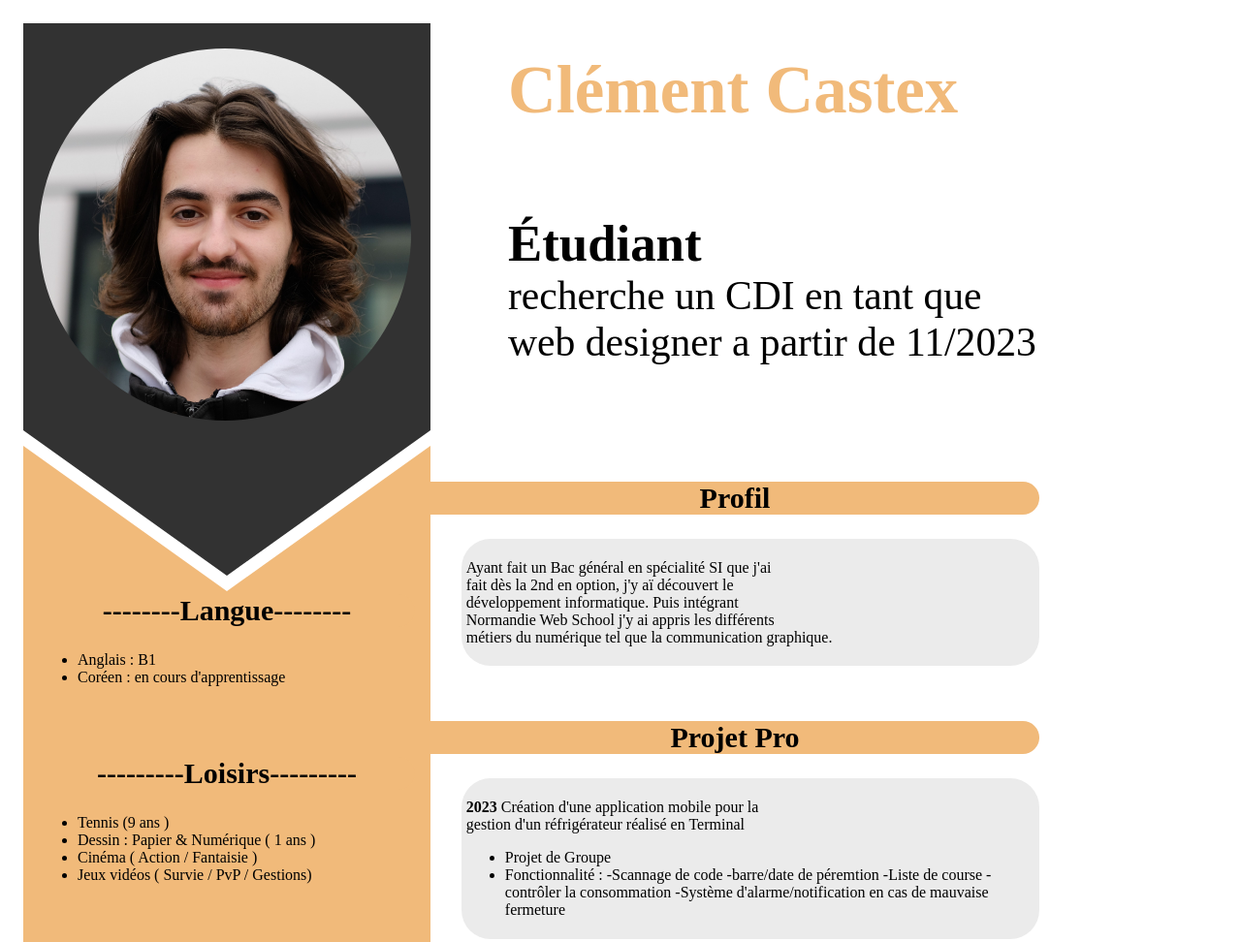
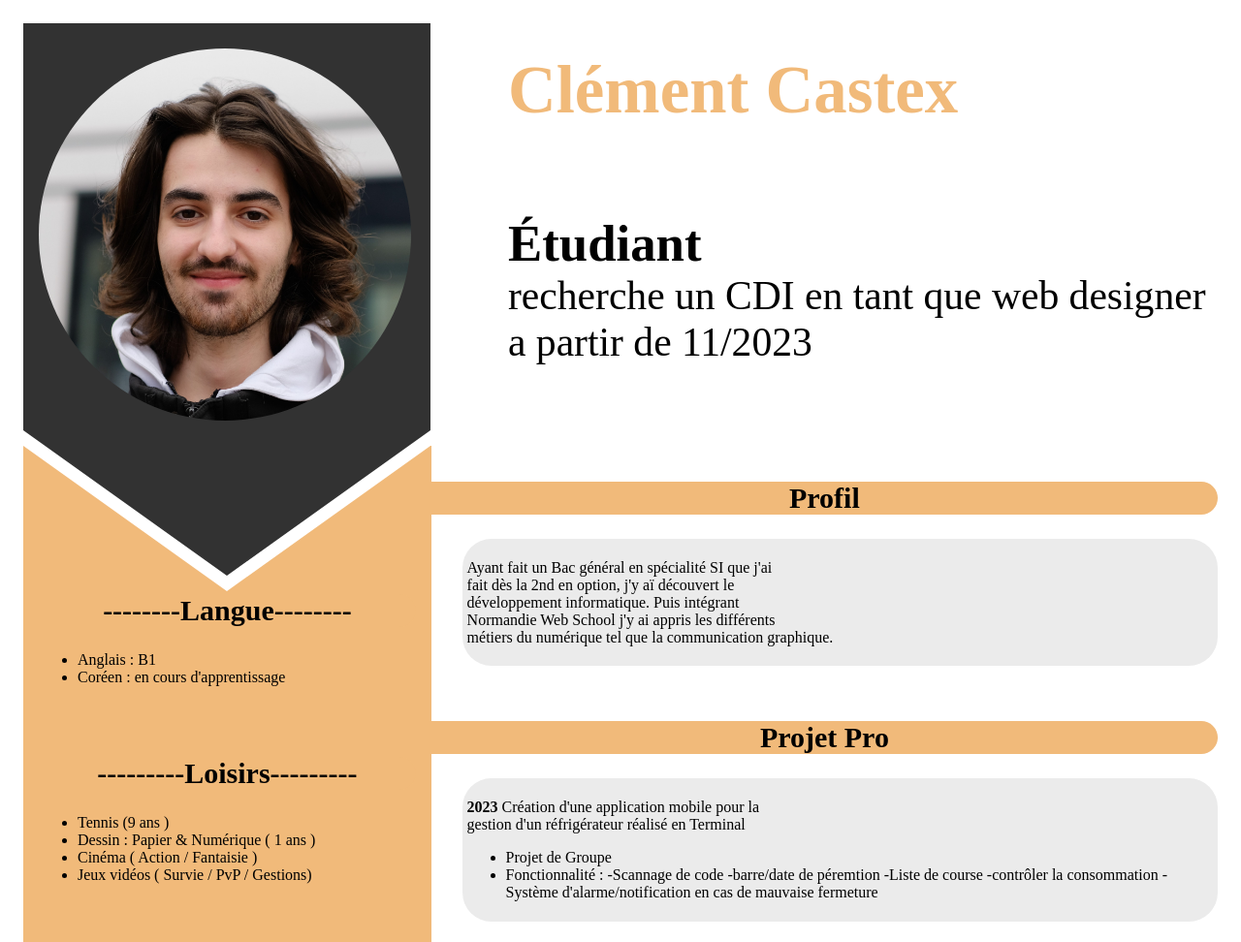
Before and after one commit to ClementCastex/CV_Html_Clement_Castex, a plain HTML site: page index.html in a window 1280 px wide. Shown: the top 972 px of the page at 97% size. Drawn offline with Linux system fonts and the light colour scheme.

Commit message:
reglage de la banniere et suppression de la width limite (pour site )

```diff
--- a/css/style.css
+++ b/css/style.css
@@ -2,7 +2,7 @@
 html,
 body {
   background-color: #ffffff;
-  width: 1080px;
+  width: auto;
   height: auto;
 }
 
@@ -43,7 +43,7 @@ h2 {
 header {
   background-color: #ffffff;
   display: flex;
-  width: 1080px;
+  width: auto;
   height: 28rem;
 }
 section {
@@ -56,7 +56,7 @@ img {
   width: 24rem;
   height: 24rem;
   margin: 2rem;
-  z-index: 6;
+  z-index: 1;
   border: none;
   -moz-border-radius: 250px;
   -webkit-border-radius: 250px;
@@ -112,14 +112,13 @@ footer {
 }
 
 .box {
-  width: 1080px;
-  height: 700px;
   display: flex;
 }
 
 .box-l {
   text-align: left;
-  width: 40%;
+  min-width: 26.3rem;
+  max-width: 26.3rem;
   flex: 2;
   margin: 1rem;
   padding-top: 7rem;
@@ -129,7 +128,7 @@ footer {
 
 .box-r {
   text-align: left;
-  width: 60%;
+  width: 36rem;
   flex: 3;
 }
 
```
